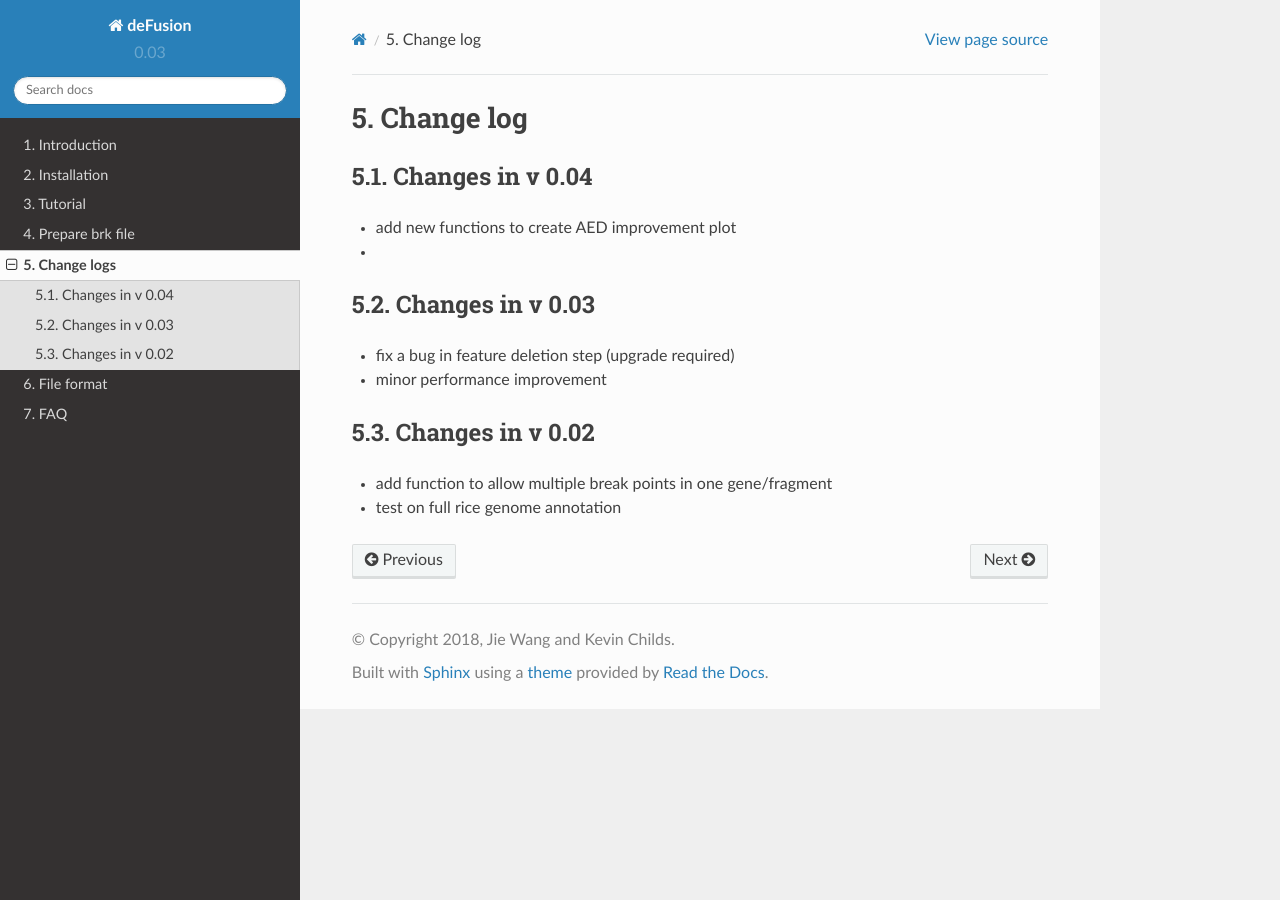
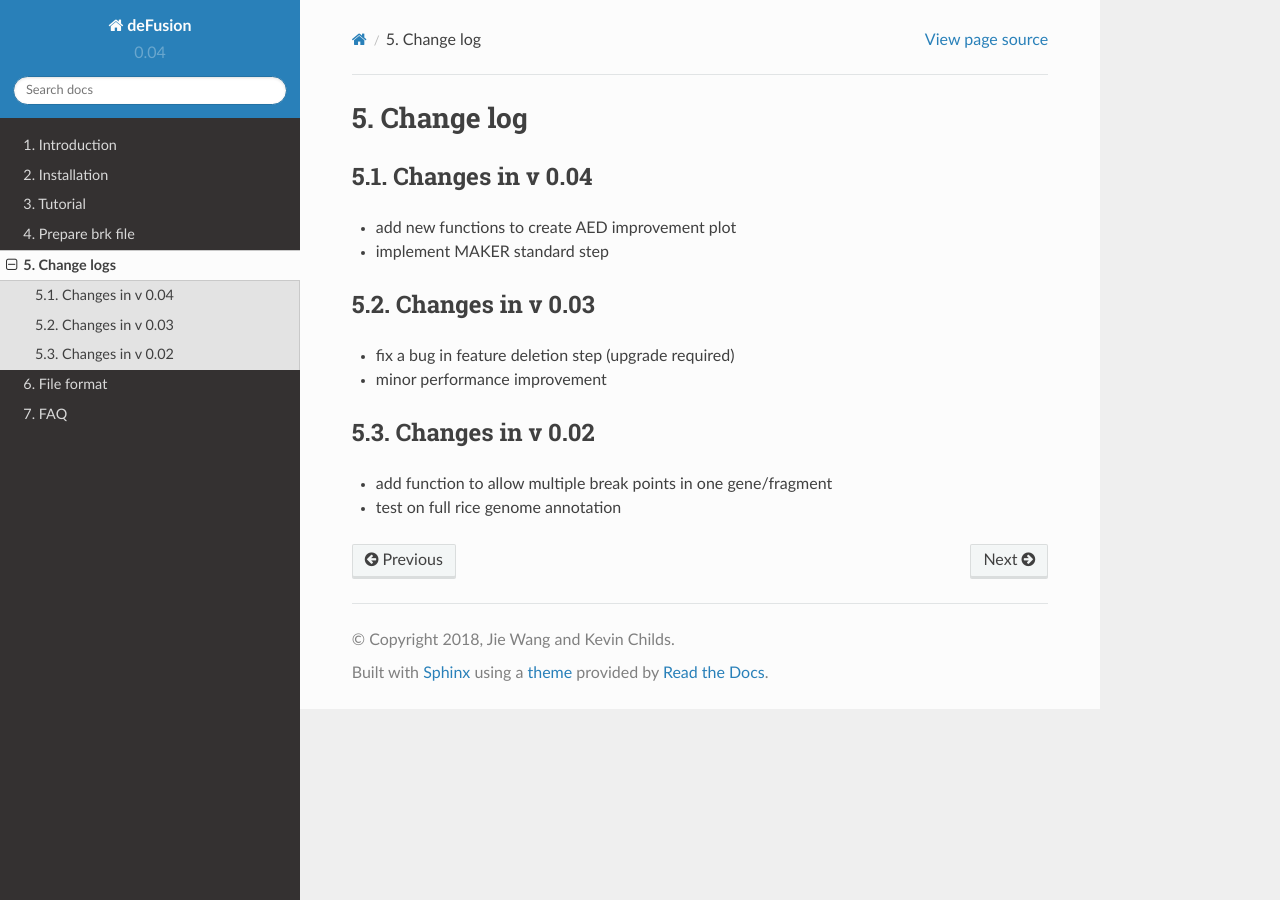
Before and after one commit to wjidea/defusion, a Sphinx documentation site: the page built from docs/log.rst, in a window 1280 px wide. Built offline with Sphinx 7.4.7 and the Read the Docs theme 2.0.0, drawn with Linux system fonts in a browser that asks for light colours.

Commit message:
update version and control file

```diff
--- a/docs/conf.py
+++ b/docs/conf.py
@@ -62,9 +62,9 @@ author = u'Jie Wang and Kevin Childs'
 # built documents.
 #
 # The short X.Y version.
-version = u'0.03'
+version = u'0.04'
 # The full version, including alpha/beta/rc tags.
-release = u'alpha'
+release = u'beta'
 
 # The language for content autogenerated by Sphinx. Refer to documentation
 # for a list of supported languages.
--- a/docs/log.rst
+++ b/docs/log.rst
@@ -4,7 +4,7 @@ Change log
 Changes in v 0.04
 -----------------
 * add new functions to create AED improvement plot
-*
+* implement MAKER standard step
 
 Changes in v 0.03
 -----------------
```
